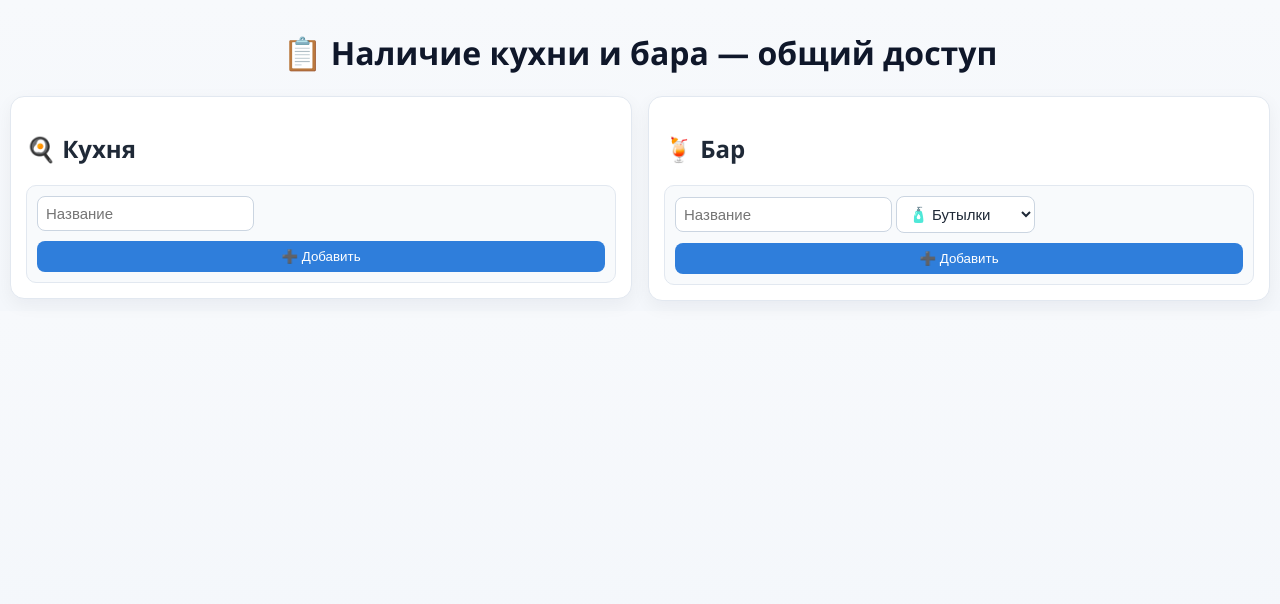
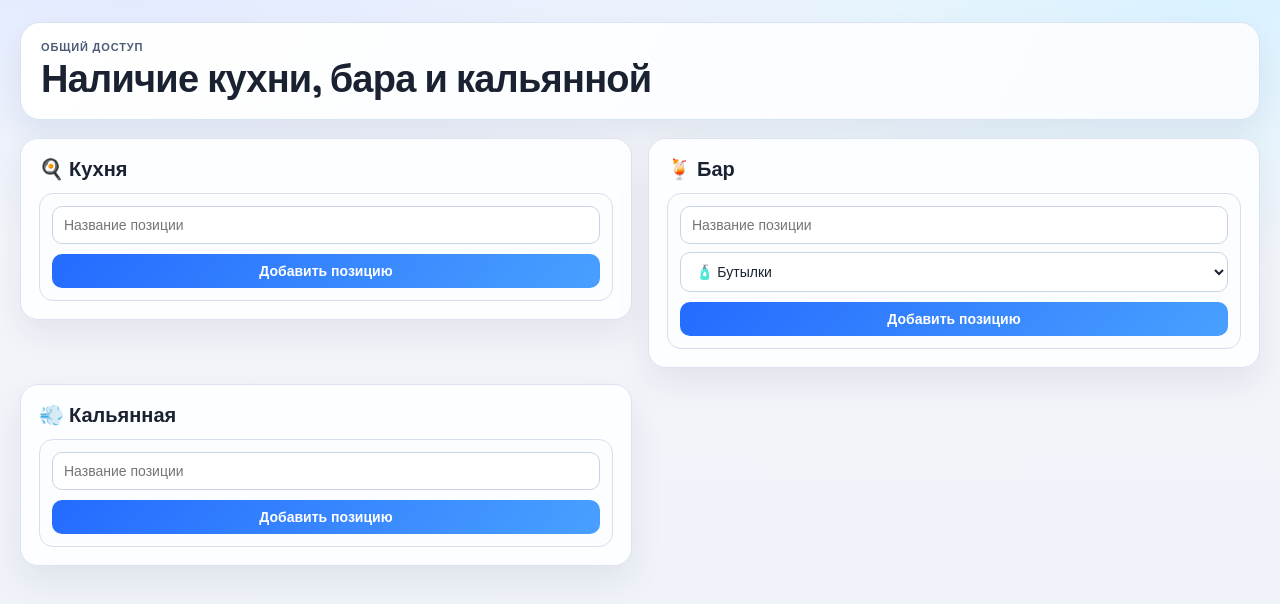
Before and after one commit to olegmilan2/public, a plain HTML site: page index.html in a window 1280 px wide. Drawn offline with Linux system fonts and the light colour scheme; no server answers.

Commit message:
дизайн

```diff
--- a/app.js
+++ b/app.js
@@ -15,7 +15,8 @@ const db = firebase.database();
 // ===== Секции =====
 const sections=[
   {name:"🍳 Кухня", key:"kitchen"},
-  {name:"🍹 Бар", key:"bar"}
+  {name:"🍹 Бар", key:"bar"},
+  {name:"💨 Кальянная", key:"hookah"}
 ];
 
 // ===== Рендер =====
@@ -86,19 +87,21 @@ const app=document.getElementById("app");
 sections.forEach(sec=>{
   const box=document.createElement("div");
   box.className="section";
-  box.innerHTML=`<h2>${sec.name}</h2><div id="${sec.key}-box"></div>`;
+  box.innerHTML=`<h2 class="section-title">${sec.name}</h2><div id="${sec.key}-box"></div>`;
   app.appendChild(box);
 
   const addForm=document.createElement("div");
   addForm.className="add-form";
   addForm.innerHTML=`
-    <input id="${sec.key}-name" placeholder="Название">
-    ${sec.key==="bar"?`
-    <select id="${sec.key}-type">
-      <option value="bottle">🧴 Бутылки</option>
-      <option value="portion">🥃 Порционно</option>
-    </select>` : ""}
-    <button class="btn-add" onclick="addItem('${sec.key}')">➕ Добавить</button>
+    <div class="form-grid">
+      <input id="${sec.key}-name" placeholder="Название позиции">
+      ${sec.key==="bar"?`
+      <select id="${sec.key}-type">
+        <option value="bottle">🧴 Бутылки</option>
+        <option value="portion">🥃 Порционно</option>
+      </select>` : ""}
+    </div>
+    <button class="btn-add" onclick="addItem('${sec.key}')">Добавить позицию</button>
   `;
   box.appendChild(addForm);
 
--- a/index.html
+++ b/index.html
@@ -3,7 +3,10 @@
 <head>
 <meta charset="UTF-8">
 <meta name="viewport" content="width=device-width, initial-scale=1.0">
-<title>Наличие кухни и бара — общий доступ</title>
+<title>Наличие кухни, бара и кальянной — общий доступ</title>
+<link rel="preconnect" href="https://fonts.googleapis.com">
+<link rel="preconnect" href="https://fonts.gstatic.com" crossorigin>
+<link href="https://fonts.googleapis.com/css2?family=Manrope:wght@400;500;600;700;800&family=Space+Grotesk:wght@500;700&display=swap" rel="stylesheet">
 <link rel="stylesheet" href="styles.css">
 
 <!-- Firebase -->
@@ -13,7 +16,12 @@
 
 </head>
 <body>
-<h1>📋 Наличие кухни и бара — общий доступ</h1>
-<div id="app"></div>
+<div class="layout">
+  <header class="page-header">
+    <p class="eyebrow">Общий доступ</p>
+    <h1>Наличие кухни, бара и кальянной</h1>
+  </header>
+  <main id="app"></main>
+</div>
 </body>
 </html>
--- a/styles.css
+++ b/styles.css
@@ -1,142 +1,254 @@
-:root{
-  --bg: #f4f7fb;
+:root {
+  --bg-top: #f6f7fb;
+  --bg-bottom: #edf1f8;
   --surface: #ffffff;
-  --surface-soft: #f7f9fc;
-  --text: #1f2937;
-  --muted: #64748b;
-  --border: #e2e8f0;
-  --ok-bg: #e9f8ee;
-  --ok-border: #8fd3a1;
-  --out-bg: #fdecec;
-  --out-border: #f0aaaa;
-  --danger: #d64545;
-  --danger-hover: #be3b3b;
-  --success: #2f9d57;
-  --success-hover: #268349;
-  --primary: #2f7edb;
-  --primary-hover: #266cc0;
-  --neutral: #6b7280;
-  --neutral-hover: #4b5563;
+  --surface-soft: #f8fafd;
+  --text: #1a2130;
+  --muted: #677183;
+  --border: #dbe3f1;
+  --primary: #246bff;
+  --primary-hover: #1d56cc;
+  --danger: #e04242;
+  --danger-hover: #bb3131;
+  --success: #18955f;
+  --success-hover: #12774b;
+  --neutral: #717b8f;
+  --neutral-hover: #586174;
+  --ok-bg: #ecfff4;
+  --ok-border: #a7edc0;
+  --out-bg: #fff1f1;
+  --out-border: #f2b9b9;
 }
 
-body{
-  font-family: "Segoe UI", Arial, sans-serif;
-  background: linear-gradient(180deg, #f7f9fc 0%, var(--bg) 100%);
-  color: var(--text);
-  margin: 0;
-  padding: 10px;
+* {
+  box-sizing: border-box;
 }
 
-h1{
-  text-align: center;
-  color: #0f172a;
+body {
+  margin: 0;
+  min-height: 100vh;
+  font-family: "Manrope", "Segoe UI", sans-serif;
+  color: var(--text);
+  background:
+    radial-gradient(1200px 400px at 10% -5%, #dfe9ff 0%, transparent 70%),
+    radial-gradient(1000px 380px at 95% 0%, #d9f2ff 0%, transparent 70%),
+    linear-gradient(180deg, var(--bg-top) 0%, var(--bg-bottom) 100%);
 }
 
-#app{
+.layout {
+  width: min(1240px, calc(100% - 32px));
+  margin: 22px auto 26px;
+}
+
+.page-header {
+  margin-bottom: 18px;
+  padding: 18px 20px;
+  border-radius: 20px;
+  background: linear-gradient(120deg, #ffffff 0%, #f9fcff 100%);
+  border: 1px solid #d8e3f4;
+  box-shadow: 0 14px 30px rgba(32, 51, 84, 0.08);
+}
+
+.eyebrow {
+  margin: 0 0 4px;
+  font: 700 11px/1.2 "Space Grotesk", sans-serif;
+  letter-spacing: 0.08em;
+  text-transform: uppercase;
+  color: #4c5a75;
+}
+
+h1 {
+  margin: 0;
+  font: 700 clamp(24px, 4vw, 38px) / 1.12 "Space Grotesk", sans-serif;
+  letter-spacing: -0.02em;
+}
+
+#app {
   display: grid;
-  grid-template-columns: 1fr 1fr;
+  grid-template-columns: repeat(12, minmax(0, 1fr));
   gap: 16px;
   align-items: start;
 }
 
-.section{
-  background: var(--surface);
-  margin: 0;
-  padding: 15px;
-  border-radius: 14px;
+.section {
+  grid-column: span 6;
+  padding: 18px;
+  border-radius: 18px;
   border: 1px solid var(--border);
-  box-shadow: 0 6px 18px rgba(15, 23, 42, 0.05);
+  background: color-mix(in srgb, var(--surface) 88%, #eef4ff 12%);
+  backdrop-filter: blur(6px);
+  box-shadow: 0 14px 34px rgba(28, 42, 68, 0.08);
+  animation: enter-up 0.35s ease both;
 }
 
-.item{
-  background: var(--surface-soft);
-  margin: 8px 0;
-  padding: 10px;
-  border-radius: 10px;
-  border: 1px solid var(--border);
+.section-title {
+  margin: 0 0 12px;
+  font: 700 20px/1.2 "Space Grotesk", sans-serif;
 }
 
-.item.out{
+.item {
+  margin: 9px 0;
+  padding: 12px;
+  border-radius: 14px;
+  border: 1px solid #d8e4f3;
+  background: var(--surface-soft);
+  transition: transform 0.2s ease, box-shadow 0.2s ease;
+}
+
+.item:hover {
+  transform: translateY(-2px);
+  box-shadow: 0 10px 22px rgba(40, 53, 79, 0.09);
+}
+
+.item.out {
   background: var(--out-bg);
   border-color: var(--out-border);
 }
 
-.item.ok{
+.item.ok {
   background: var(--ok-bg);
   border-color: var(--ok-border);
 }
 
-.line{
-  display: flex;
+.line {
+  display: grid;
+  grid-template-columns: minmax(120px, 2fr) auto auto auto;
   align-items: center;
   gap: 8px;
 }
 
-.name{
-  flex: 2;
+.name {
+  font-weight: 700;
+  letter-spacing: -0.01em;
+}
+
+.type {
+  font-size: 12px;
+  color: var(--muted);
   font-weight: 600;
 }
 
-.type{
-  font-size: 12px;
-  color: var(--muted);
-  flex: 1;
+.qty {
+  width: 86px;
 }
 
-.qty{
-  width: 70px;
+.row {
+  display: grid;
+  grid-template-columns: 1fr 1fr;
+  gap: 8px;
+  margin-top: 9px;
 }
 
-.row{
-  display: flex;
-  gap: 5px;
-  margin-top: 8px;
+button {
+  padding: 9px 10px;
+  border: none;
+  border-radius: 10px;
+  color: #fff;
+  font-size: 14px;
+  font-weight: 600;
+  cursor: pointer;
+  transition: transform 0.16s ease, opacity 0.16s ease, background-color 0.18s ease;
 }
 
-button{
-  padding: 8px;
-  border: none;
-  border-radius: 8px;
-  color: #fff;
-  cursor: pointer;
-  transition: background-color 0.18s ease;
+button:hover {
+  transform: translateY(-1px);
 }
 
-.btn-out{ background: var(--danger); }
-.btn-out:hover{ background: var(--danger-hover); }
-
-.btn-ok{ background: var(--success); }
-.btn-ok:hover{ background: var(--success-hover); }
-
-.btn-delete{ background: var(--neutral); }
-.btn-delete:hover{ background: var(--neutral-hover); }
-
-.btn-add{
-  background: var(--primary);
-  width: 100%;
-  margin-top: 10px;
-}
-.btn-add:hover{ background: var(--primary-hover); }
-
-.add-form{
-  margin-top: 10px;
-  background: #f8fafc;
-  padding: 10px;
-  border-radius: 10px;
-  border: 1px solid var(--border);
+button:active {
+  transform: translateY(0);
 }
 
-input,select{
-  padding: 8px;
-  font-size: 15px;
-  border: 1px solid #cbd5e1;
-  border-radius: 8px;
+.btn-out { background: var(--danger); }
+.btn-out:hover { background: var(--danger-hover); }
+
+.btn-ok { background: var(--success); }
+.btn-ok:hover { background: var(--success-hover); }
+
+.btn-delete {
+  min-width: 42px;
+  background: var(--neutral);
+}
+.btn-delete:hover { background: var(--neutral-hover); }
+
+.btn-add {
+  margin-top: 10px;
+  width: 100%;
+  background: linear-gradient(130deg, var(--primary) 0%, #49a0ff 100%);
+}
+.btn-add:hover {
+  background: var(--primary-hover);
+}
+
+.add-form {
+  margin-top: 12px;
+  padding: 12px;
+  border-radius: 14px;
+  border: 1px solid #d6e0ef;
+  background: #fbfdff;
+}
+
+.form-grid {
+  display: grid;
+  gap: 8px;
+}
+
+input,
+select {
+  width: 100%;
+  padding: 10px 11px;
+  border-radius: 10px;
+  border: 1px solid #c9d5e7;
   background: #fff;
   color: var(--text);
+  font-size: 14px;
+  outline: none;
+  transition: border-color 0.18s ease, box-shadow 0.18s ease;
 }
 
-@media (max-width: 900px){
-  #app{
+input:focus,
+select:focus {
+  border-color: #8eb6ff;
+  box-shadow: 0 0 0 3px rgba(36, 107, 255, 0.16);
+}
+
+@keyframes enter-up {
+  from {
+    opacity: 0;
+    transform: translateY(8px);
+  }
+  to {
+    opacity: 1;
+    transform: translateY(0);
+  }
+}
+
+@media (max-width: 980px) {
+  .layout {
+    width: min(900px, calc(100% - 20px));
+    margin: 16px auto 20px;
+  }
+
+  .section {
+    grid-column: span 12;
+  }
+}
+
+@media (max-width: 560px) {
+  .page-header {
+    padding: 14px 14px 15px;
+    border-radius: 16px;
+  }
+
+  .section {
+    padding: 14px;
+    border-radius: 14px;
+  }
+
+  .line {
     grid-template-columns: 1fr;
   }
+
+  .qty {
+    width: 100%;
+  }
 }
```
